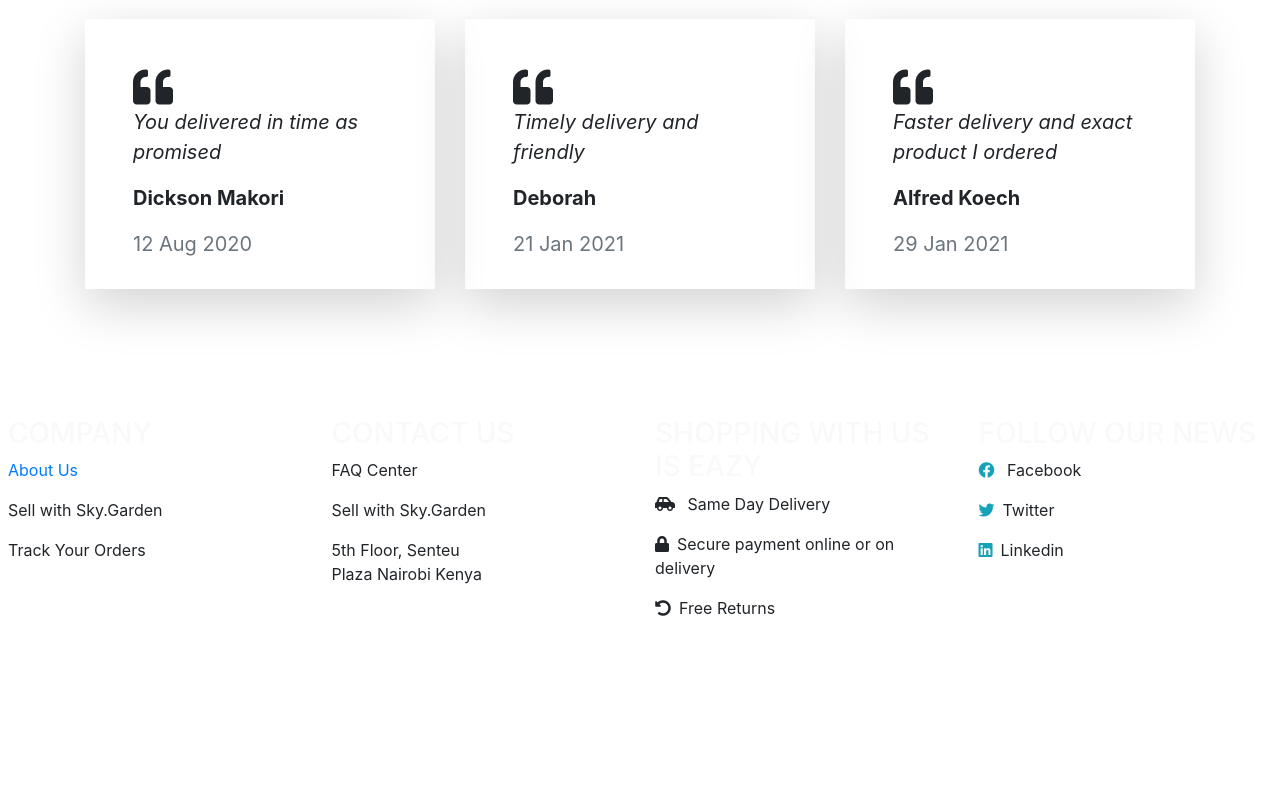
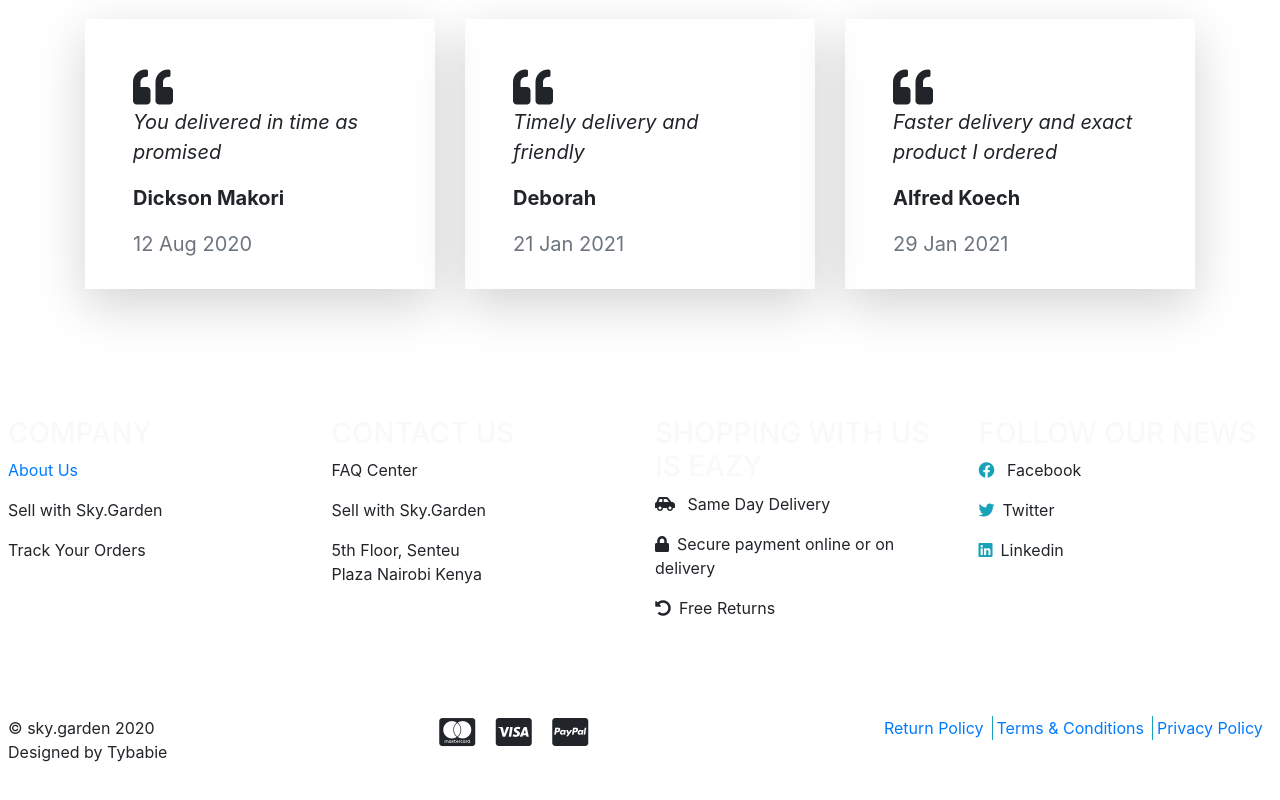
Before and after one commit to Tybabie/Tybabie-e-Commerce-site, a plain HTML site: page index.html in a window 1280 px wide. Shown: the part 3812-4612 px from the top of the page. Before the commit the page ends 4512 px from the top, so only its background shows below. Drawn offline with Linux system fonts and the light colour scheme.

Commit message:
minor footer commit

```diff
--- a/index.html
+++ b/index.html
@@ -472,6 +472,23 @@
             <p style="cursor: pointer;"><i class="fab fa-linkedin text-info mr-2"></i>Linkedin</p>
         </div>
     </div>
+    <div class="row mt-5">
+        <div class="col-lg-4  my-3">
+            &copy; sky.garden 2020 <br> Designed by Tybabie
+        </div>
+        <div class="col-lg-4  my-3">
+            <i class="fab fa-cc-mastercard fa-2x mr-3"></i>
+            <i class="fab fa-cc-visa fa-2x mr-3"></i>
+            <i class="fab fa-cc-paypal fa-2x mr-3"></i>
+        </div>
+        <div class="col-lg-4  my-3">
+            <div class="d-flex justify-content-center">
+            <p class="text-info border-right pr-2 border-info ml-1"><a href="#" >Return Policy   </p>
+            <p class="text-info border-right pr-2 border-info ml-1"><a href="#" >Terms & Conditions  </p>
+            <p class="text-info  ml-1"><a href="#" >Privacy Policy </p>
+            </div>
+        </div>
+    </div>
 </div>
 </footer>
 <script src="resources/js/jquery.min.js"></script>
```
